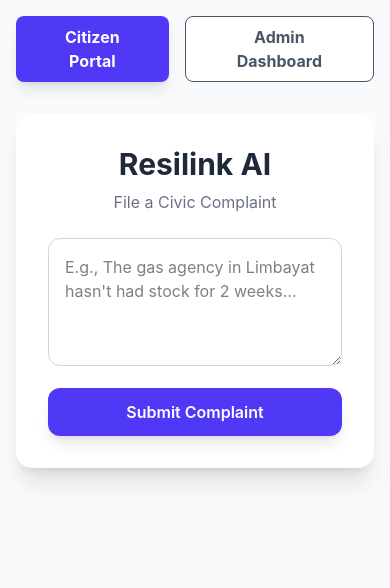
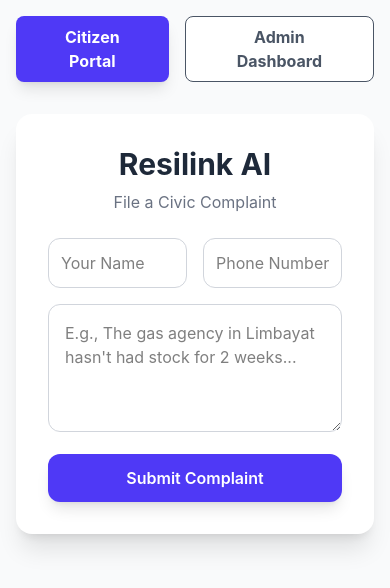
Before and after one commit to PRINCE-2705/Resilink-ai, a React app in the folder frontend/: page / in a window 390 px wide. Shown: the top 588 px of the page. Built offline with nearby package versions, Linux system fonts and the light colour scheme; the HTML template or start-up script is replaced by a standard one.

Commit message:
Added Ticket System with Name and Phone

```diff
--- a/frontend/src/App.jsx
+++ b/frontend/src/App.jsx
@@ -2,24 +2,37 @@ import { useState, useEffect } from 'react';
 import axios from 'axios';
 
 function App() {
-  const [view, setView] = useState('citizen'); // 'citizen' or 'admin'
+  const [view, setView] = useState('citizen');
+
+  // Naye Citizen States
+  const [name, setName] = useState("");
+  const [phone, setPhone] = useState("");
   const [text, setText] = useState("");
+  const [ticketId, setTicketId] = useState(null);
   const [result, setResult] = useState(null);
   const [loading, setLoading] = useState(false);
 
-  // Admin states
   const [hotspots, setHotspots] = useState([]);
   const [generatedLetter, setGeneratedLetter] = useState("");
   const [letterLoading, setLetterLoading] = useState(false);
 
-  // --- CITIZEN LOGIC ---
   const handleSubmit = async () => {
-    if (!text.trim()) return;
+    if (!text.trim() || !name.trim() || !phone.trim()) {
+      alert("Please fill all fields (Name, Phone, and Complaint)!");
+      return;
+    }
     setLoading(true);
     try {
-      const response = await axios.post("https://resilink-ai.onrender.com/extract", { text });
+      const response = await axios.post("[https://resilink-ai.onrender.com/extract](https://resilink-ai.onrender.com/extract)", {
+        name: name,
+        phone: phone,
+        text: text
+      });
       setResult(response.data.data);
-      setText(""); // clear input after submit
+      setTicketId(response.data.ticket_id);
+      setText("");
+      setName("");
+      setPhone("");
     } catch (error) {
       alert("Error: Backend se connect nahi ho paya!");
     } finally {
@@ -27,10 +40,9 @@ function App() {
     }
   };
 
-  // --- ADMIN LOGIC ---
   const fetchHotspots = async () => {
     try {
-      const response = await axios.get("https://resilink-ai.onrender.com/hotspots");
+      const response = await axios.get("[https://resilink-ai.onrender.com/hotspots](https://resilink-ai.onrender.com/hotspots)");
       setHotspots(response.data.data);
     } catch (error) {
       console.error("Failed to fetch hotspots");
@@ -40,7 +52,7 @@ function App() {
   const handleGenerateLetter = async (location, resource) => {
     setLetterLoading(true);
     try {
-      const response = await axios.post("https://resilink-ai.onrender.com/generate-letter", {
+      const response = await axios.post("[https://resilink-ai.onrender.com/generate-letter](https://resilink-ai.onrender.com/generate-letter)", {
         location: location,
         resource: resource
       });
@@ -52,7 +64,6 @@ function App() {
     }
   };
 
-  // Load hotspots when switching to admin view
   useEffect(() => {
     if (view === 'admin') {
       fetchHotspots();
@@ -62,7 +73,6 @@ function App() {
   return (
     <div className="min-h-screen bg-gray-50 p-4 font-sans">
 
-      {/* Navbar / Tabs */}
       <div className="max-w-4xl mx-auto flex justify-center space-x-4 mb-8">
         <button
           onClick={() => setView('citizen')}
@@ -78,11 +88,27 @@ function App() {
         </button>
       </div>
 
-      {/* CITIZEN VIEW */}
       {view === 'citizen' && (
         <div className="max-w-lg mx-auto bg-white rounded-2xl shadow-xl p-8">
           <h1 className="text-3xl font-bold text-gray-800 text-center mb-2">Resilink AI</h1>
           <p className="text-gray-500 text-center mb-6">File a Civic Complaint</p>
+
+          <div className="flex gap-4 mb-4">
+            <input
+              type="text"
+              value={name}
+              onChange={(e) => setName(e.target.value)}
+              placeholder="Your Name"
+              className="w-1/2 p-3 border border-gray-300 rounded-xl focus:ring-2 focus:ring-indigo-500 outline-none"
+            />
+            <input
+              type="text"
+              value={phone}
+              onChange={(e) => setPhone(e.target.value)}
+              placeholder="Phone Number"
+              className="w-1/2 p-3 border border-gray-300 rounded-xl focus:ring-2 focus:ring-indigo-500 outline-none"
+            />
+          </div>
 
           <textarea
             value={text}
@@ -99,9 +125,12 @@ function App() {
             {loading ? "Analyzing..." : "Submit Complaint"}
           </button>
 
-          {result && (
+          {result && ticketId && (
             <div className="mt-8 p-6 bg-indigo-50 rounded-xl border border-indigo-100">
-              <h2 className="text-lg font-bold text-indigo-900 mb-4 border-b border-indigo-200 pb-2">Issue Logged Successfully</h2>
+              <div className="flex justify-between items-center border-b border-indigo-200 pb-2 mb-4">
+                <h2 className="text-lg font-bold text-indigo-900">Issue Logged Successfully</h2>
+                <span className="bg-indigo-600 text-white px-3 py-1 rounded-lg text-sm font-bold">{ticketId}</span>
+              </div>
               <div className="space-y-2">
                 <p><strong>Location:</strong> {result.location}</p>
                 <p><strong>Resource:</strong> {result.resource_type}</p>
@@ -112,12 +141,10 @@ function App() {
         </div>
       )}
 
-      {/* ADMIN VIEW */}
       {view === 'admin' && (
         <div className="max-w-4xl mx-auto bg-white rounded-2xl shadow-xl p-8">
           <h2 className="text-2xl font-bold text-gray-800 mb-6">Crisis Hotspots</h2>
 
-          {/* Hotspots Table */}
           <div className="overflow-x-auto mb-8">
             <table className="w-full text-left border-collapse">
               <thead>
@@ -153,7 +180,6 @@ function App() {
             </table>
           </div>
 
-          {/* AI Generated Letter Display */}
           {generatedLetter && (
             <div className="mt-8 p-6 bg-yellow-50 rounded-xl border border-yellow-200">
               <h3 className="text-lg font-bold text-yellow-900 mb-4 border-b border-yellow-200 pb-2">AI Drafted Letter for Collector</h3>
```
Also changed, not shown: 1 other file (tests, documents, lock files or other folders).
